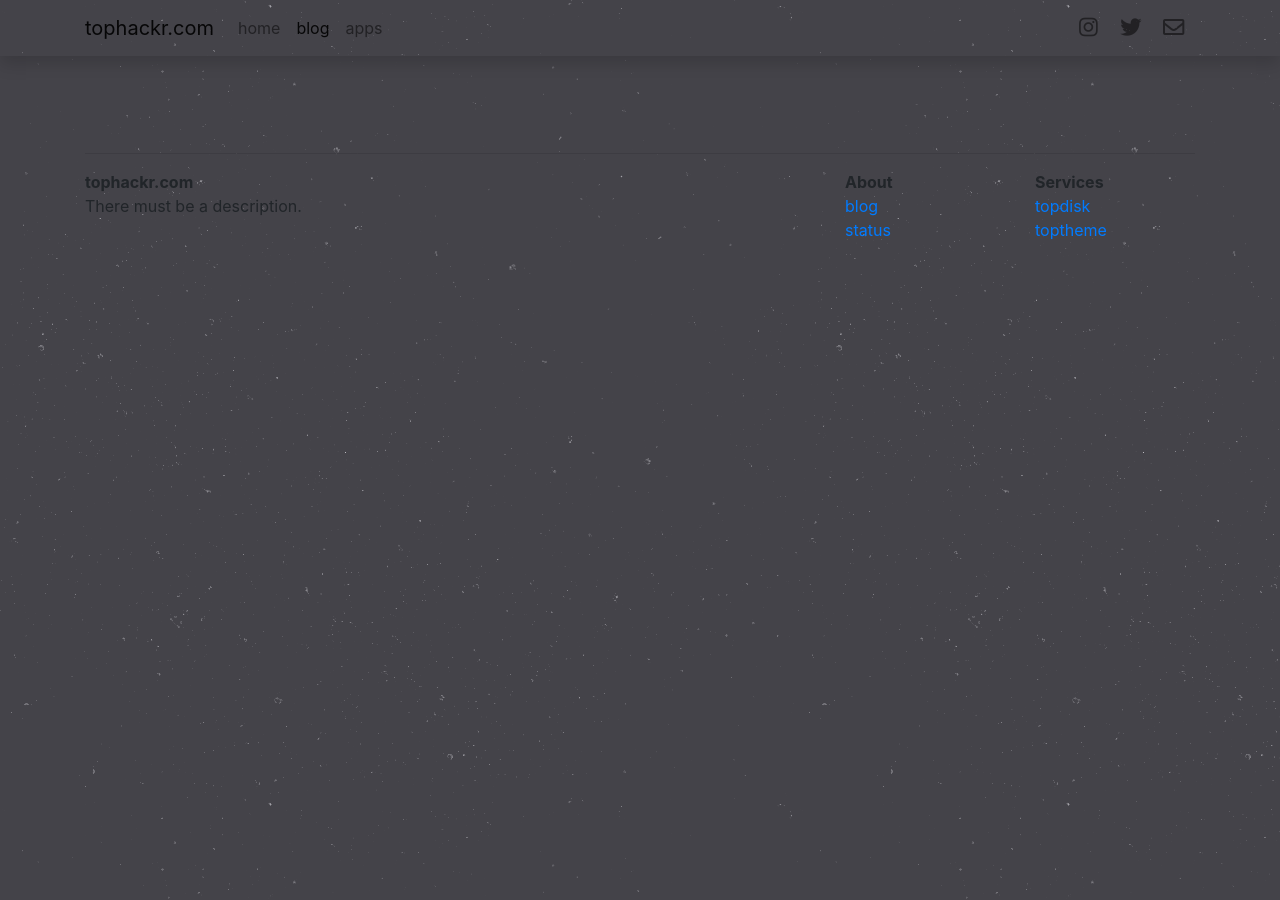
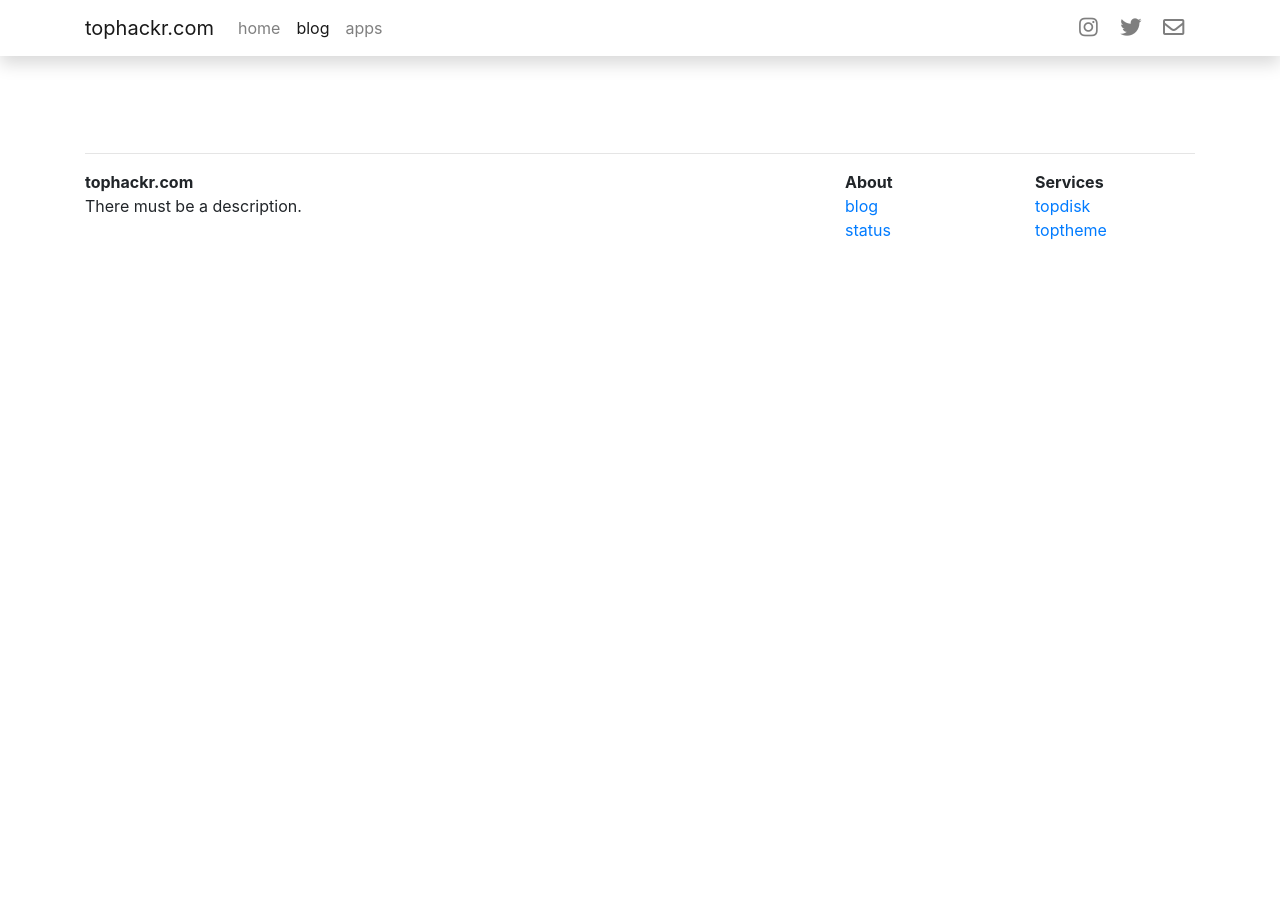
Before and after one commit to tophackr/tophackr.github.io, a Jekyll site: the page built from blog.md, in a window 1280 px wide. Built offline with Jekyll 4.4.1, drawn with Linux system fonts in a browser that asks for light colours; nearby versions of some CDN libraries; comment, search, counter and statistics services are not loaded.

Commit message:
removed images from other page and fix container

```diff
--- a/_layouts/default.html
+++ b/_layouts/default.html
@@ -1,12 +1,10 @@
 <!DOCTYPE html>
 <html>
 {% include header.html %}
-<body style="background-image: url('{{ site.image.background | relative_url }}');">
+<body{% if page.url == '/' %} style="background-image: url('{{ site.image.background | relative_url }}');"{% endif %}>
     {% include navbar.html %}
-    <div class="page-header" style="background-image: url('{{ site.image.background | relative_url }}'); background-size: cover; background-position: top center;">
-        <div class="container my-5">
-            {{ content }}
-        </div>
+    <div class="container">
+        {{ content }}
     </div>
     {% include footer.html %}
 </body>
```
